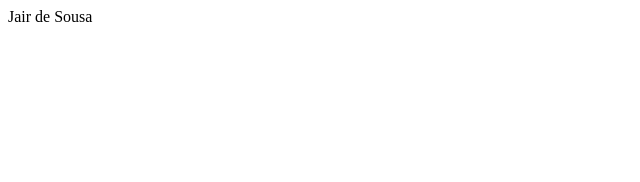
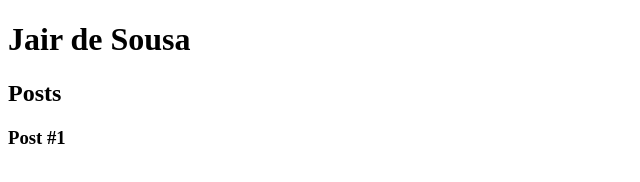
Before and after one commit to jairsmarques/bootcamp-impulso-react-web-developer, a plain HTML site: page introducao-html5-css3/index.html in a window 1280 px wide. Shown: the whole page, without its empty margins (0-640 px from the left). Drawn offline with Linux system fonts and the light colour scheme.

Commit message:
adicionando tags semânticas

```diff
--- a/introducao-html5-css3/index.html
+++ b/introducao-html5-css3/index.html
@@ -1,10 +1,26 @@
 <!DOCTYPE html>
 <html>
+
 <head>
     <meta charset="utf-8">
     <title>Jair de Sousa</title>
 </head>
+
 <body>
-        Jair de Sousa
+    <header>
+        <h1>Jair de Sousa</h1>
+    </header>
+    <section>
+        <header>
+            <h2>Posts</h2>
+        </header>
+        <article>
+            <header>
+                <h3>Post #1</h3>
+            </header>
+        </article>
+    </section>
+    <footer></footer>
 </body>
+
 </html>
```
Lines whose indentation alone changed are shown as unchanged.
